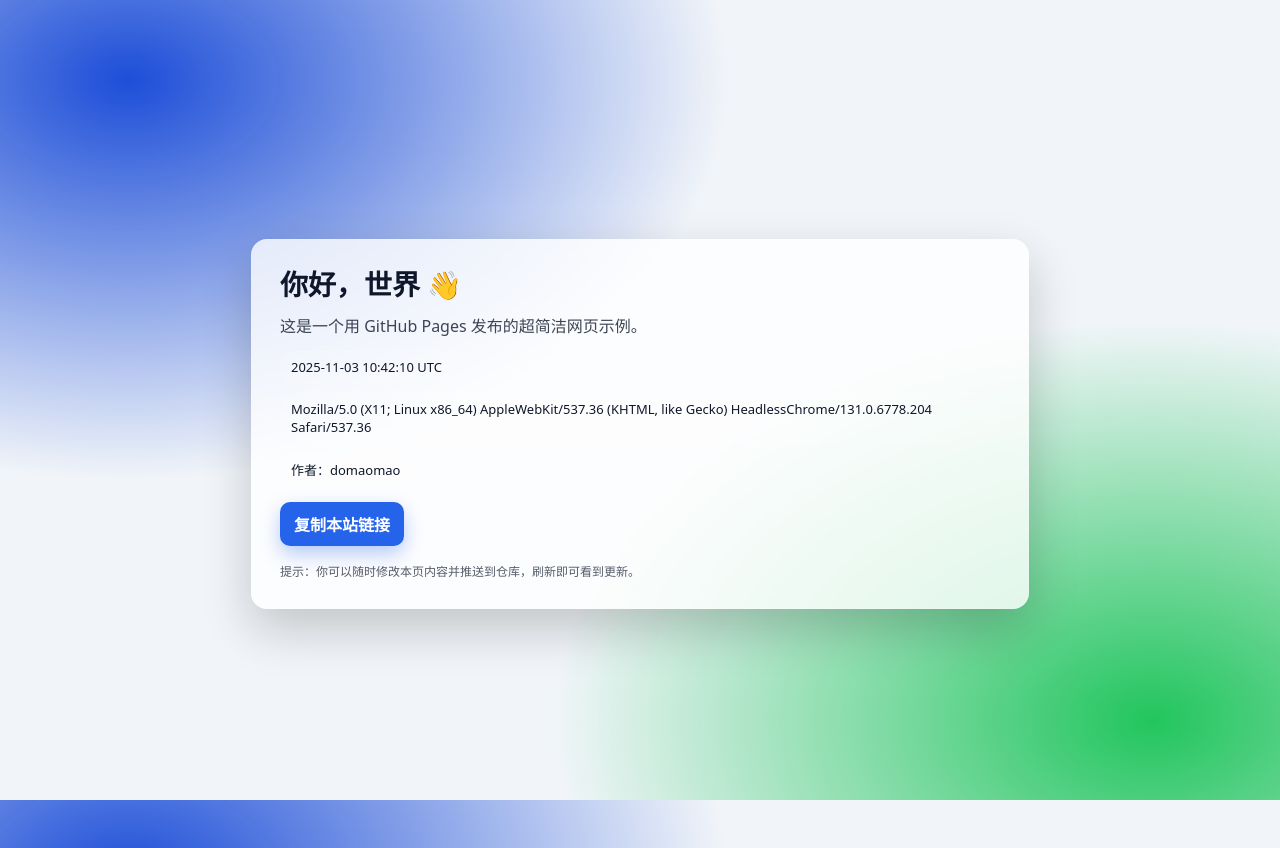
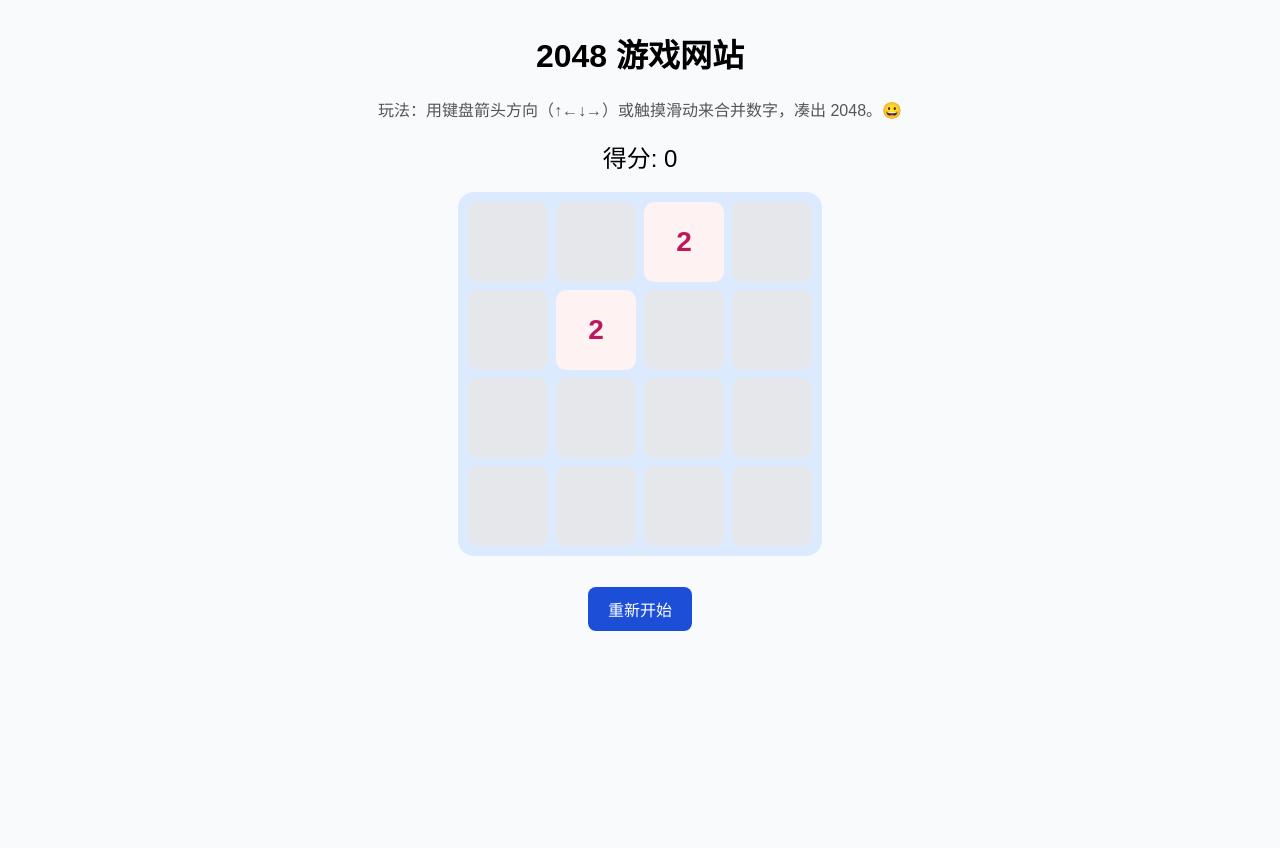
Before and after one commit to domaomao/domaomao.github.io, a plain HTML site: page index.html in a window 1280 px wide. After the commit the page ends 800 px from the top, so only its background shows below. Drawn offline with Linux system fonts and the light colour scheme.

Commit message:
Replace simple webpage with 2048 game layout

```diff
--- a/index.html
+++ b/index.html
@@ -1,87 +1,203 @@
-<!doctype html>
+<!DOCTYPE html>
 <html lang="zh-CN">
 <head>
-  <meta charset="utf-8" />
-  <meta name="viewport" content="width=device-width,initial-scale=1" />
-  <title>你好，世界 · 来自 domaomao</title>
+    <meta charset="UTF-8">
+    <meta name="viewport" content="width=device-width,initial-scale=1">
+    <title>2048 Game</title>
     <style>
-    :root { color-scheme: light dark; --bg:#0f172a; --fg:#e2e8f0; --accent:#60a5fa; --card:#111827aa; }
-    @media (prefers-color-scheme: light) { :root { --bg:#f1f5f9; --fg:#0f172a; --accent:#2563eb; --card:#ffffffcc; } }
-    html,body { height:100%; margin:0; }
-    body {
-      font-family: ui-sans-serif, system-ui, -apple-system, Segoe UI, Roboto, "Helvetica Neue", Arial, "Noto Sans", "Apple Color Emoji", "Segoe UI Emoji", "Segoe UI Symbol", "Noto Color Emoji";
-      background: radial-gradient(1200px 800px at 10% 10%, #1d4ed8 0%, transparent 50%),
-                  radial-gradient(1200px 800px at 90% 90%, #22c55e 0%, transparent 50%),
-                  var(--bg);
-      color: var(--fg);
+        body { font-family: Arial, sans-serif; text-align: center; background: #f8fafc; }
+        h1 { margin-top: 30px; }
+        #score { font-size: 24px; margin: 18px; }
+        #board {
+            margin: 0 auto;
             display: grid;
-      place-items: center;
-      padding: 24px;
+            grid-template-columns: repeat(4, 80px);
+            grid-gap: 8px;
+            background: #dbeafe;
+            padding: 10px;
+            border-radius: 16px;
+            width: max-content;
         }
-    .card {
-      max-width: 720px;
-      width: 100%;
-      background: var(--card);
-      backdrop-filter: blur(10px);
-      border: 1px solid #ffffff22;
-      border-radius: 16px;
-      padding: 28px;
-      box-shadow: 0 20px 50px #00000033;
-      animation: fadeIn .6s ease;
+        .tile {
+            width: 80px; height: 80px;
+            display: flex; align-items: center; justify-content: center;
+            background: #e5e7eb;
+            font-size: 28px; font-weight: bold;
+            border-radius: 10px;
+            transition: background 0.12s, color 0.12s;
         }
-    h1 { margin: 0 0 12px; font-size: 28px; line-height: 1.2; }
-    p { margin: 8px 0; font-size: 16px; }
-    .muted { opacity: .8 }
-    .row { display: flex; flex-wrap: wrap; gap: 10px; align-items: center; margin-top: 14px; }
-    .chip { padding: 6px 10px; border-radius: 999px; background: #ffffff18; border: 1px solid #ffffff22; font-size: 13px; }
-    a.btn {
-      display: inline-block; margin-top: 16px; padding: 10px 14px; border-radius: 10px;
-      background: var(--accent); color: white; text-decoration: none; font-weight: 600;
-      box-shadow: 0 8px 20px #2563eb55;
+        .tile[data-value="2"]    { background: #fef2f2; color: #be185d;}
+        .tile[data-value="4"]    { background: #fce7f3; color: #c026d3;}
+        .tile[data-value="8"]    { background: #f3e8ff; color: #7c3aed;}
+        .tile[data-value="16"]   { background: #ede9fe; color: #7e22ce;}
+        .tile[data-value="32"]   { background: #f3f4f6; color: #0369a1;}
+        .tile[data-value="64"]   { background: #cffafe; color: #059669;}
+        .tile[data-value="128"]  { background: #dcfce7; color: #16a34a;}
+        .tile[data-value="256"]  { background: #fef9c3; color: #ca8a04;}
+        .tile[data-value="512"]  { background: #fef2f2; color: #991b1b;}
+        .tile[data-value="1024"] { background: #f4f4f5; color: #312e81;}
+        .tile[data-value="2048"] { background: #fff; color: #d97706;}
+        button {
+            margin: 15px;
+            padding: 10px 20px;
+            font-size: 16px; border-radius: 8px;
+            background: #1d4ed8; color: #fff; border: none;
+            cursor: pointer;
+            transition: background 0.2s;
         }
-    footer { margin-top: 16px; font-size: 12px; opacity: .7 }
-    @keyframes fadeIn { from { opacity: 0; transform: translateY(6px) } to { opacity: 1; transform: translateY(0) } }
+        button:hover { background: #2563eb; }
+        .msg { font-size: 20px; margin: 16px; color: #991b1b;}
     </style>
 </head>
 <body>
-  <main class="card">
-    <h1>你好，世界 👋</h1>
-    <p class="muted">这是一个用 GitHub Pages 发布的超简洁网页示例。</p>
-    <div class="row">
-      <span class="chip" id="now">UTC 时间加载中…</span>
-      <span class="chip" id="ua">正在识别你的浏览器…</span>
-      <span class="chip">作者：domaomao</span>
-    </div>
-    <a class="btn" href="#" id="share">复制本站链接</a>
-    <footer>提示：你可以随时修改本页内容并推送到仓库，刷新即可看到更新。</footer>
-  </main>
+    <h1>2048 游戏网站</h1>
+    <p style="color:#555;">玩法：用键盘箭头方向（↑←↓→）或触摸滑动来合并数字，凑出 2048。😀</p>
+    <div id="score">得分: 0</div>
+    <div id="board"></div>
+    <div id="game-msg" class="msg"></div>
+    <button onclick="restartGame()">重新开始</button>
 
     <script>
-    // 显示当前 UTC 时间
-    function fmt(n){return n.toString().padStart(2,'0')}
-    function tick(){
-      const d=new Date();
-      const utc = new Date(d.getTime() + d.getTimezoneOffset()*60000);
-      const s = `${utc.getUTCFullYear()}-${fmt(utc.getUTCMonth()+1)}-${fmt(utc.getUTCDate())} ${fmt(utc.getUTCHours())}:${fmt(utc.getUTCMinutes())}:${fmt(utc.getUTCSeconds())} UTC`;
-      document.getElementById('now').textContent = s;
+        let size = 4;
+        let board = Array.from({length: size}, () => Array(size).fill(0));
+        let score = 0;
+        let gameOver = false;
+
+        function randTile() {
+            return Math.random() > 0.9 ? 4 : 2;
         }
-    tick(); setInterval(tick, 1000);
 
-    // 显示浏览器信息
-    document.getElementById('ua').textContent = navigator.userAgent;
+        function addRandomTile() {
+            let empties = [];
+            for(let r = 0; r < size; r++)
+                for(let c = 0; c < size; c++)
+                    if(board[r][c]==0) empties.push([r,c]);
+            if(empties.length === 0) return false;
+            let [r,c] = empties[Math.floor(Math.random() * empties.length)];
+            board[r][c] = randTile();
+            return true;
+        }
 
-    // 复制当前站点链接
-    const shareBtn = document.getElementById('share');
-    shareBtn.addEventListener('click', async (e) => {
-      e.preventDefault();
-      try {
-        await navigator.clipboard.writeText(location.href);
-        shareBtn.textContent = '已复制链接 ✅';
-        setTimeout(()=>shareBtn.textContent='复制本站链接', 1500);
-      } catch {
-        shareBtn.textContent = '复制失败，请手动复制地址栏';
+        function drawBoard() {
+            let b = document.getElementById('board');
+            b.innerHTML = '';
+            for(let r = 0; r < size; r++)
+                for(let c = 0; c < size; c++) {
+                    let div = document.createElement('div');
+                    div.className = 'tile';
+                    let v = board[r][c];
+                    div.dataset.value = v;
+                    div.textContent = v ? v : '';
+                    b.appendChild(div);
+                }
+            document.getElementById('score').innerText = '得分: ' + score;
+        }
+
+        function restartGame() {
+            board = Array.from({length: size}, () => Array(size).fill(0));
+            score = 0;
+            gameOver = false;
+            document.getElementById('game-msg').innerText = '';
+            addRandomTile(); addRandomTile();
+            drawBoard();
+        }
+
+        function canMove() {
+            for(let r=0; r<size; r++)
+                for(let c=0; c<size; c++) {
+                    if(board[r][c]==0) return true;
+                    if(r<size-1 && board[r][c]==board[r+1][c]) return true;
+                    if(c<size-1 && board[r][c]==board[r][c+1]) return true;
+                }
+            return false;
+        }
+
+        function move(dir) {
+            let moved = false;
+            let merged = Array.from({length:size},()=>Array(size).fill(false));
+            let orig = board.map(row=>row.slice());
+            let delta = {ArrowUp:[-1,0], ArrowDown:[1,0], ArrowLeft:[0,-1], ArrowRight:[0,1]};
+            let [dr,dc]=delta[dir];
+
+            function step() {
+                let hasMoved = false;
+                let order = (dr>0||dc>0) ? [...Array(size).keys()].reverse() : [...Array(size).keys()];
+                for(let r of order)
+                    for(let c of order) {
+                        let nr=r+dr, nc=c+dc;
+                        if(
+                            nr>=0 && nr<size && nc>=0 && nc<size &&
+                            board[r][c]!=0 && (board[nr][nc]==0 || (board[nr][nc]==board[r][c]&&!merged[nr][nc]))
+                        ){
+                            if(board[nr][nc]==0){
+                                board[nr][nc]=board[r][c]; board[r][c]=0; hasMoved=true;
+                            }
+                            else if(board[nr][nc]==board[r][c]) {
+                                board[nr][nc]*=2; board[r][c]=0; score+=board[nr][nc];
+                                merged[nr][nc]=true; hasMoved=true;
+                            }
+                        }
+                    }
+                return hasMoved;
+            }
+
+            let movedOnce = false;
+            while(step()){movedOnce=true;}
+            return movedOnce && JSON.stringify(orig)!=JSON.stringify(board);
+        }
+
+        function showMsg(msg){
+            document.getElementById('game-msg').innerText=msg;
+        }
+
+        document.addEventListener('keydown', function(e){
+            if(gameOver) return;
+            let dirs = ['ArrowUp','ArrowDown','ArrowLeft','ArrowRight'];
+            if(!dirs.includes(e.key)) return;
+            let didMove = move(e.key);
+            if(didMove){
+                addRandomTile();
+                drawBoard();
+                if(!canMove()){
+                    showMsg('游戏结束！刷新或重新开始。');
+                    gameOver = true;
+                }
+                if(board.flat().includes(2048)){
+                    showMsg('恭喜你达成 2048！🎉 可以继续挑战更高分！');
+                    gameOver = true; // 可注释掉允许继续
+                }
             }
         });
+
+        // 移动端滑动支持
+        let touchStartX, touchStartY, touchEndX, touchEndY;
+        document.body.addEventListener('touchstart', function(e){
+            let t=e.touches[0];
+            touchStartX=t.clientX; touchStartY=t.clientY;
+        });
+        document.body.addEventListener('touchend', function(e){
+            let t=e.changedTouches[0];
+            touchEndX=t.clientX; touchEndY=t.clientY;
+            let dx=touchEndX-touchStartX, dy=touchEndY-touchStartY;
+            let absdx=Math.abs(dx), absdy=Math.abs(dy);
+            if(absdx<20 && absdy<20) return;
+            let dir = absdx>absdy ? (dx>0?'ArrowRight':'ArrowLeft') : (dy>0?'ArrowDown':'ArrowUp');
+            let didMove = move(dir);
+            if(didMove){
+                addRandomTile();
+                drawBoard();
+                if(!canMove()){
+                    showMsg('游戏结束！刷新或重新开始。');
+                    gameOver = true;
+                }
+                if(board.flat().includes(2048)){
+                    showMsg('恭喜你达成 2048！🎉 可以继续挑战更高分！');
+                    gameOver = true;
+                }
+            }
+        });
+
+        restartGame();
     </script>
 </body>
 </html>
```
Lines whose indentation alone changed are shown as unchanged.
